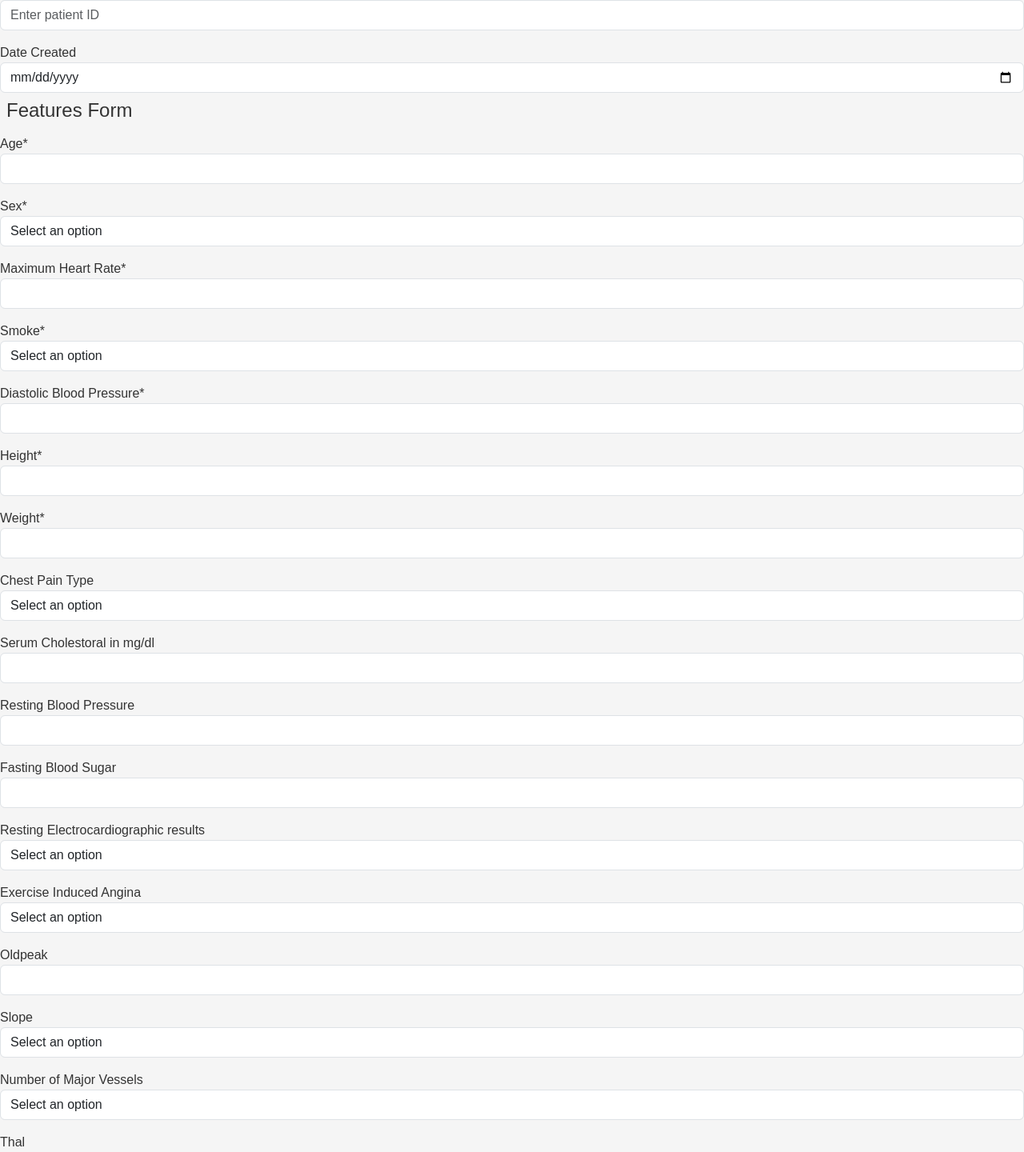
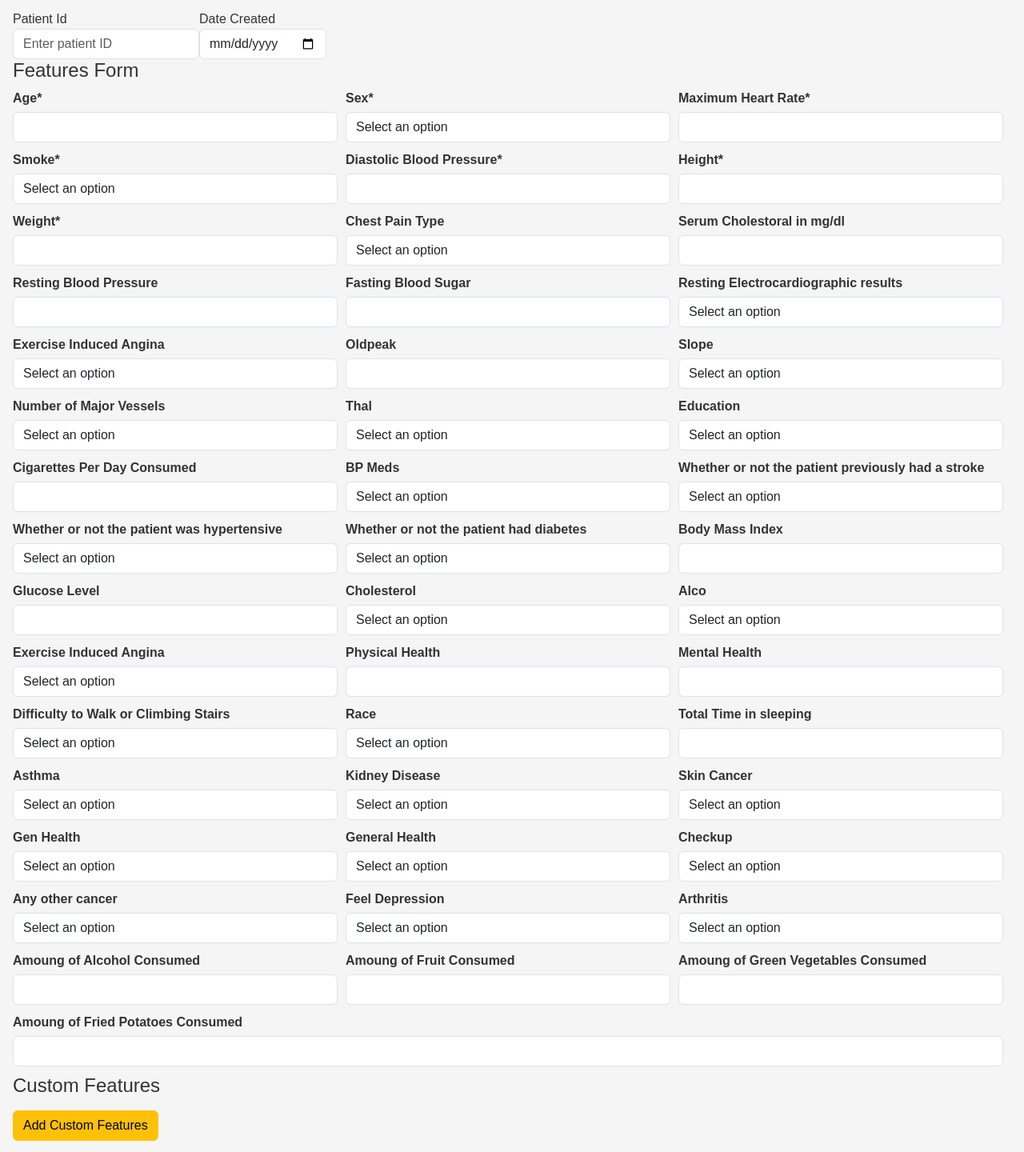
Before and after one commit to LANQIANBANGBANG/frontendAD, a React (Create React App) app: page /add-medical-record in a window 1280 px wide. Shown: the part 130-1570 px from the top of the page at 80% size. Built offline with nearby package versions, Linux system fonts and the light colour scheme.

Commit message:
prepared to add registration and login

```diff
--- a/package.json
+++ b/package.json
@@ -7,6 +7,8 @@
     "@testing-library/react": "^13.4.0",
     "@testing-library/user-event": "^13.5.0",
     "axios": "^1.4.0",
+    "mobx": "^6.10.0",
+    "mobx-react": "^9.0.0",
     "react": "^18.2.0",
     "react-bootstrap": "^2.8.0",
     "react-dom": "^18.2.0",
--- a/src/NavbarComponent/DoctorHeader.jsx
+++ b/src/NavbarComponent/DoctorHeader.jsx
@@ -30,12 +30,6 @@ export const DoctorHeader = () => {
         </Link>
       </li>
 
-      <li className="nav-item">
-        <Link to="/report/all" className="nav-link active" aria-current="page">
-          <b className="text-color">View Report</b>
-        </Link>
-      </li>
-
       <li class="nav-item">
         <Link
           to=""
--- /dev/null
+++ b/src/NavbarComponent/ResearcherHeader.jsx
@@ -0,0 +1,49 @@
+import { useNavigate } from "react-router-dom";
+import { Link } from "react-router-dom";
+import { ToastContainer, toast } from "react-toastify";
+
+export const ResearcherHeader = () => {
+  let navigate = useNavigate();
+
+  const user = JSON.parse(sessionStorage.getItem("active-researcher"));
+
+  const ResearcherLogout = () => {
+    toast.success("logged out!!!", {
+      position: "top-center",
+      autoClose: 1000,
+      hideProgressBar: false,
+      closeOnClick: true,
+      pauseOnHover: true,
+      draggable: true,
+      progress: undefined,
+    });
+    sessionStorage.removeItem("active-researcher");
+    window.location.reload(true);
+    navigate("/");
+  };
+
+  return (
+    <ul class="navbar-nav ms-auto mb-2 mb-lg-0 me-5">
+      <li className="nav-item">
+        <Link to="record/all" className="nav-link active" aria-current="page">
+          <b className="text-color">DataSet Dashboard</b>
+        </Link>
+      </li>
+
+      <li className="nav-item">
+        <Link to="/report/all" className="nav-link active" aria-current="page">
+          <b className="text-color">Released Reports</b>
+        </Link>
+      </li>
+
+      <li class="nav-item">
+        <Link to="" class="nav-link active" aria-current="page">
+          <b className="text-color" onClick={ResearcherLogout}>
+            Logout
+          </b>
+        </Link>
+        <ToastContainer />
+      </li>
+    </ul>
+  );
+};
--- a/src/NavbarComponent/RoleNav.jsx
+++ b/src/NavbarComponent/RoleNav.jsx
@@ -1,6 +1,7 @@
 import AdminHeader from "./AdminHeader";
 import NormalHeader from "./NormalHeader";
 import { DoctorHeader } from "./DoctorHeader";
+import { ResearcherHeader } from "./ResearcherHeader";
 
 export const RoleNav = () => {
   // const doctor = JSON.parse(sessionStorage.getItem("active-doctor"));
--- a/src/UserComponent/AddMedicalRecordPage.jsx
+++ b/src/UserComponent/AddMedicalRecordPage.jsx
@@ -13,6 +13,8 @@ export const AddMedicalRecordPage = () => {
   const initialRecordState = JSON.stringify(newRecord);
   const [customFeatures, setCustomFeatures] = useState([]);
   const [showCustomFeatureForm, setShowCustomFeatureForm] = useState(false);
+  const [showAddCustomFeaturesButton, setShowAddCustomFeautresButton] =
+    useState(true);
 
   const handlePatientIdChange = (e) => {
     setNewRecord((prev) => ({
@@ -42,6 +44,7 @@ export const AddMedicalRecordPage = () => {
   };
   const handleAddCustomFeatures = () => {
     setShowCustomFeatureForm(true);
+    setShowAddCustomFeautresButton(false);
   };
 
   const handleCustomFeatureSubmit = (customFeatureData) => {
@@ -57,6 +60,13 @@ export const AddMedicalRecordPage = () => {
     setCustomFeatures((prevFeatures) => [...prevFeatures, newCustomFeature]);
     console.log("custom features new: " + JSON.stringify(customFeatures));
     setShowCustomFeatureForm(false);
+  };
+  const handleDeleteCustomFeature = (index) => {
+    setCustomFeatures((prevFeatures) => {
+      const newFeatures = [...prevFeatures];
+      newFeatures.splice(index, 1);
+      return newFeatures;
+    });
   };
 
   const handleSaveRecord = async (e) => {
@@ -89,10 +99,11 @@ export const AddMedicalRecordPage = () => {
 
   return (
     <form onSubmit={handleSaveRecord}>
-      <div className="form-group mt-3">
-        <h3>Add New Medical Record</h3>
-        <div className="row">
-          <div>
+      <div className="form-group m-3">
+        <h3 className="text-center">Add New Medical Record</h3>
+        <h4>Basic Info</h4>
+        <div className="d-flex flex-row align-items-center mt-2">
+          <div className="form-group">
             <label htmlFor="patientId">Patient Id </label>
             <input
               className="form-control"
@@ -103,9 +114,7 @@ export const AddMedicalRecordPage = () => {
               placeholder="Enter patient ID"
             />
           </div>
-        </div>
-        <div className="row mt-3">
-          <div>
+          <div className="form-group">
             <label htmlFor="date">Date Created </label>
             <input
               className="form-control"
@@ -121,12 +130,19 @@ export const AddMedicalRecordPage = () => {
           handleFeaturesChange={handleFeaturesChange}
         />
         <div>
-          <h3>Custom Features:</h3>
+          <h4>Custom Features</h4>
           <ul>
             {customFeatures.map((feature, index) => (
-              <div key={index}>
-                <label htmlFor="customValue">{feature.name}</label>
-                <input id="customValue" type="text" value={feature.value} />
+              <div key={index} className="custom-attribute">
+                <p>
+                  <strong>{feature.name}</strong>: {feature.value}
+                </p>
+                <button
+                  className="btn btn-danger btn-sm"
+                  onClick={() => handleDeleteCustomFeature(index)}
+                >
+                  Delete
+                </button>
               </div>
             ))}
           </ul>
@@ -134,24 +150,30 @@ export const AddMedicalRecordPage = () => {
         {showCustomFeatureForm && (
           <div>
             <CustomFeatureForm
-              onAddFeature={handleCustomFeatureSubmit}
+              onAddFeature={(customFeatureData) => {
+                handleCustomFeatureSubmit(customFeatureData);
+                setShowAddCustomFeautresButton(true);
+              }}
               onCancel={() => {
                 setShowCustomFeatureForm(false);
+                setShowAddCustomFeautresButton(true);
               }}
             />
           </div>
         )}
+        {showAddCustomFeaturesButton && (
+          <button
+            className="btn btn-warning"
+            type="button"
+            onClick={handleAddCustomFeatures}
+          >
+            Add Custom Features
+          </button>
+        )}
         <div className="row mt-3 mb-3">
-          <div>
+          <div className="button-group">
             <button className="btn btn-primary me-1" type="submit">
               Save Record
-            </button>
-            <button
-              className="btn btn-warning"
-              type="button"
-              onClick={handleAddCustomFeatures}
-            >
-              Add Custom Features
             </button>
           </div>
         </div>
--- a/src/UserComponent/CustomFeaturesPage.jsx
+++ b/src/UserComponent/CustomFeaturesPage.jsx
@@ -63,6 +63,7 @@ export const CustomFeaturesPage = () => {
     setCustomFeatures((prevFeatures) => {
       const updatedFeatures = { ...prevFeatures };
       delete updatedFeatures[name];
+      updateCustomFeatures(updatedFeatures);
       return updatedFeatures;
     });
   };
--- a/src/UserComponent/FeatureTable.jsx
+++ b/src/UserComponent/FeatureTable.jsx
@@ -1,19 +1,86 @@
 import React from "react";
 
+// export const FeatureTable = ({ newRecord, handleFeaturesChange }) => {
+//   const featureRows = newRecord.recordFeatures.reduce((acc, feature, index) => {
+//     const rowIndex = Math.floor(index / 4);
+//     if (!acc[rowIndex]) {
+//       acc.push([]);
+//     }
+//     acc[rowIndex].push(feature);
+//     return acc;
+//   }, []);
+
+//   return (
+//     <div>
+//       <h4 className="mt-2">Features Form</h4>
+//       {featureRows.map((rowFeatures, rowIndex) => (
+//         <div key={rowIndex} className="form-row mt-3">
+//           {rowFeatures.map((feature) => (
+//             <div key={feature.name} className="form-group col-md-3">
+//               <label htmlFor={feature.name}>{feature.label}</label>
+//               {feature.type === "select" ? (
+//                 <select
+//                   className="form-control"
+//                   name={feature.name}
+//                   id={feature.name}
+//                   value={feature.value}
+//                   onChange={(e) =>
+//                     handleFeaturesChange(feature.name, e.target.value)
+//                   }
+//                 >
+//                   <option value="">Select an option</option>
+//                   {feature.options.map((option) => (
+//                     <option key={option} value={option}>
+//                       {option}
+//                     </option>
+//                   ))}
+//                 </select>
+//               ) : (
+//                 <input
+//                   className="form-control"
+//                   type={feature.type}
+//                   name={feature.name}
+//                   id={feature.name}
+//                   value={feature.value}
+//                   onChange={(e) =>
+//                     handleFeaturesChange(feature.name, e.target.value)
+//                   }
+//                 />
+//               )}
+//             </div>
+//           ))}
+//         </div>
+//       ))}
+//     </div>
+//   );
+// };
+
 export const FeatureTable = ({ newRecord, handleFeaturesChange }) => {
+  const featureRows = newRecord.recordFeatures.reduce((acc, feature, index) => {
+    const rowIndex = Math.floor(index / 3); // Changed to 4 since you want four items per row
+    if (!acc[rowIndex]) {
+      acc.push([]);
+    }
+    acc[rowIndex].push(feature);
+    return acc;
+  }, []);
+
   return (
     <div>
-      <h4 className="m-2">Features Form</h4>
-      {newRecord.recordFeatures.map((feature) => (
-        <div key={feature.name} className="row mt-3">
-          <div>
-            <label htmlFor={feature.name}>{feature.label}</label>
+      <h4>Features Form</h4>
+      {featureRows.map((rowFeatures, rowIndex) => (
+        <div key={rowIndex} className="feature-row">
+          {rowFeatures.map((feature) => (
+            <div key={feature.name} className="feature-item">
+              <label htmlFor={feature.name} className="feature-label">
+                {feature.label}
+              </label>
               {feature.type === "select" ? (
                 <select
-                className="form-control"
                   name={feature.name}
                   id={feature.name}
                   value={feature.value}
+                  className="form-control"
                   onChange={(e) =>
                     handleFeaturesChange(feature.name, e.target.value)
                   }
@@ -38,6 +105,7 @@ export const FeatureTable = ({ newRecord, handleFeaturesChange }) => {
                 />
               )}
             </div>
+          ))}
         </div>
       ))}
     </div>
--- a/src/index.css
+++ b/src/index.css
@@ -103,3 +103,19 @@ main {
 .card:hover .product-card {
   transform: scale(1.2);
 }
+
+.feature-row {
+  display: flex;
+  margin-bottom: 10px;
+}
+
+.feature-item {
+  flex: 1;
+  margin-right: 10px;
+}
+
+.feature-label {
+  display: block;
+  margin-bottom: 5px;
+  font-weight: bold;
+}
```
Also changed, not shown: src/UserComponent/CustomFeatureForm.jsx (+19 -6 lines), src/UserComponent/ViewAllMedicalRecord.jsx (+9 -13 lines), 1 other file (tests, documents, lock files or other folders). Lines whose indentation alone changed are shown as unchanged.
